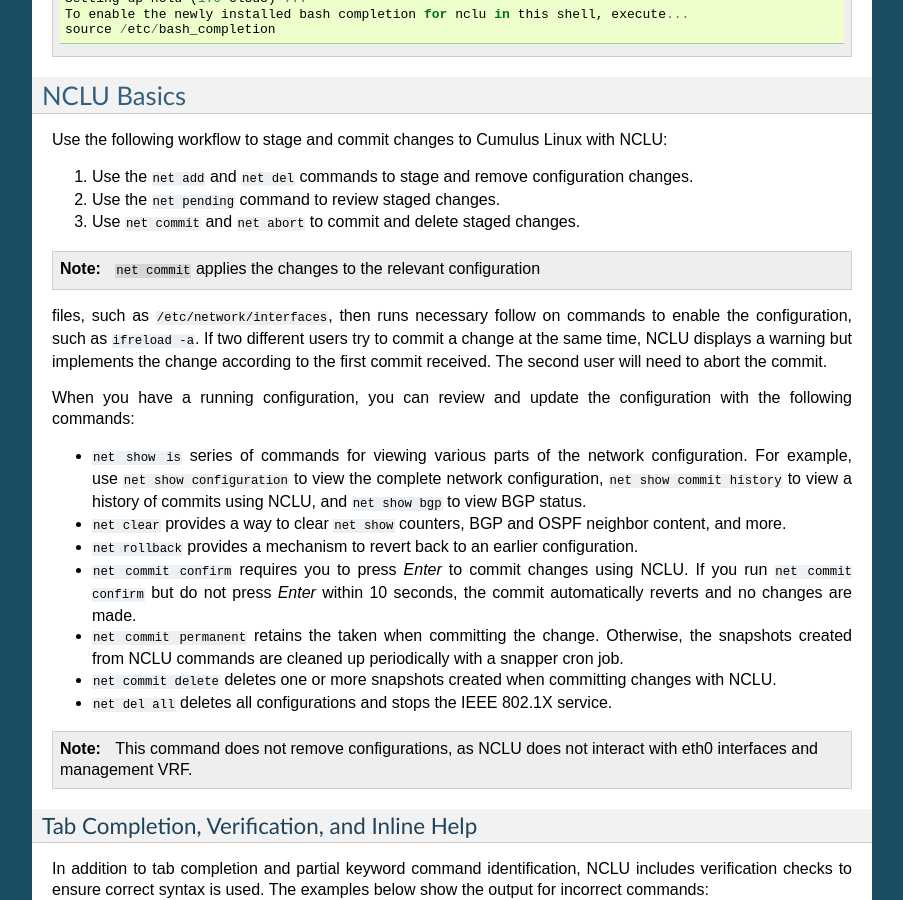
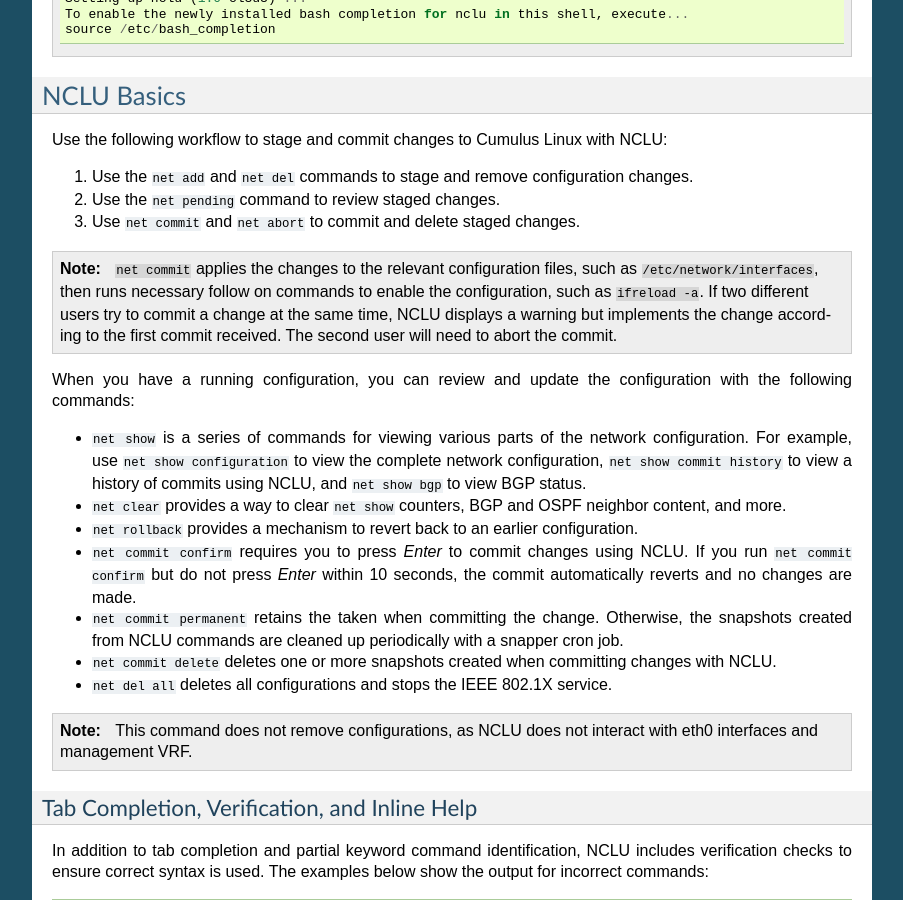
Before and after one commit to desertmonkey/RTDtestRST, a Sphinx documentation site: the page built from docs/system-configuration/network-command-line-utility-nclu/index.rst, in a window 1280 px wide and 900 px high, scrolled down 1565 px. Shown: the whole window, without its empty margins (198-1101 px from the left). Built offline with Sphinx 7.4.7, drawn with Linux system fonts in a browser that asks for light colours; some of the changed text lies outside the part shown.

Commit message:
formatting fixes

```diff
--- a/docs/system-configuration/network-command-line-utility-nclu/index.rst
+++ b/docs/system-configuration/network-command-line-utility-nclu/index.rst
@@ -46,7 +46,7 @@
     cumulus@switch:~$ sudo -E apt-get install nclu
     cumulus@switch:~$ sudo -E apt-get upgrade
 
-.. note:: The  ``nclu`` package installs a new bash completion script and displays the following message:
+.. note:: The ``nclu`` package installs a new bash completion script and displays the following message:
    ::
        Setting up nclu (1.0-cl3u3) ...
        To enable the newly installed bash completion for nclu in this shell, execute...
@@ -64,17 +64,12 @@
 #. Use ``net commit`` and ``net abort`` to commit and delete staged
    changes.
 
-.. note:: ``net commit`` applies the changes to the relevant configuration
-files, such as ``/etc/network/interfaces``, then runs necessary follow
-on commands to enable the configuration, such as ``ifreload -a``. If
-two different users try to commit a change at the same time, NCLU
-displays a warning but implements the change according to the first
-commit received. The second user will need to abort the commit.
+.. note:: ``net commit`` applies the changes to the relevant configuration files, such as ``/etc/network/interfaces``, then runs necessary follow on commands to enable the configuration, such as ``ifreload -a``. If two different users try to commit a change at the same time, NCLU displays a warning but implements the change according to the first commit received. The second user will need to abort the commit.
 
 When you have a running configuration, you can review and update the
 configuration with the following commands:
 
--  ``net show is`` series of commands for viewing various parts of the
+-  ``net show`` is a series of commands for viewing various parts of the
    network configuration. For example, use ``net show configuration``
    to view the complete network configuration,
    ``net show commit history`` to view a history of commits using
@@ -202,14 +197,13 @@
 Add ? (Question Mark) Ability to NCLU
 -------------------------------------
 
-While tab completion is enabled by default, you can also configure NCLU to use the **?** (question mark character) to look at available commands. To enable this feature for the _cumulus_ user, open the following file:
-
+While tab completion is enabled by default, you can also configure NCLU to use the **?** (question mark character) to look at available commands. To enable this feature for the *cumulus* user, open the following file:
 
 ::
 
     cumulus@leaf01:~$ sudo nano ~/.inputrc
 
-Uncomment the very last line in the `.inputrc` file so that the file changes from this:
+Uncomment the very last line in the ``.inputrc`` file so that the file changes from this:
 
 ::
 
```
